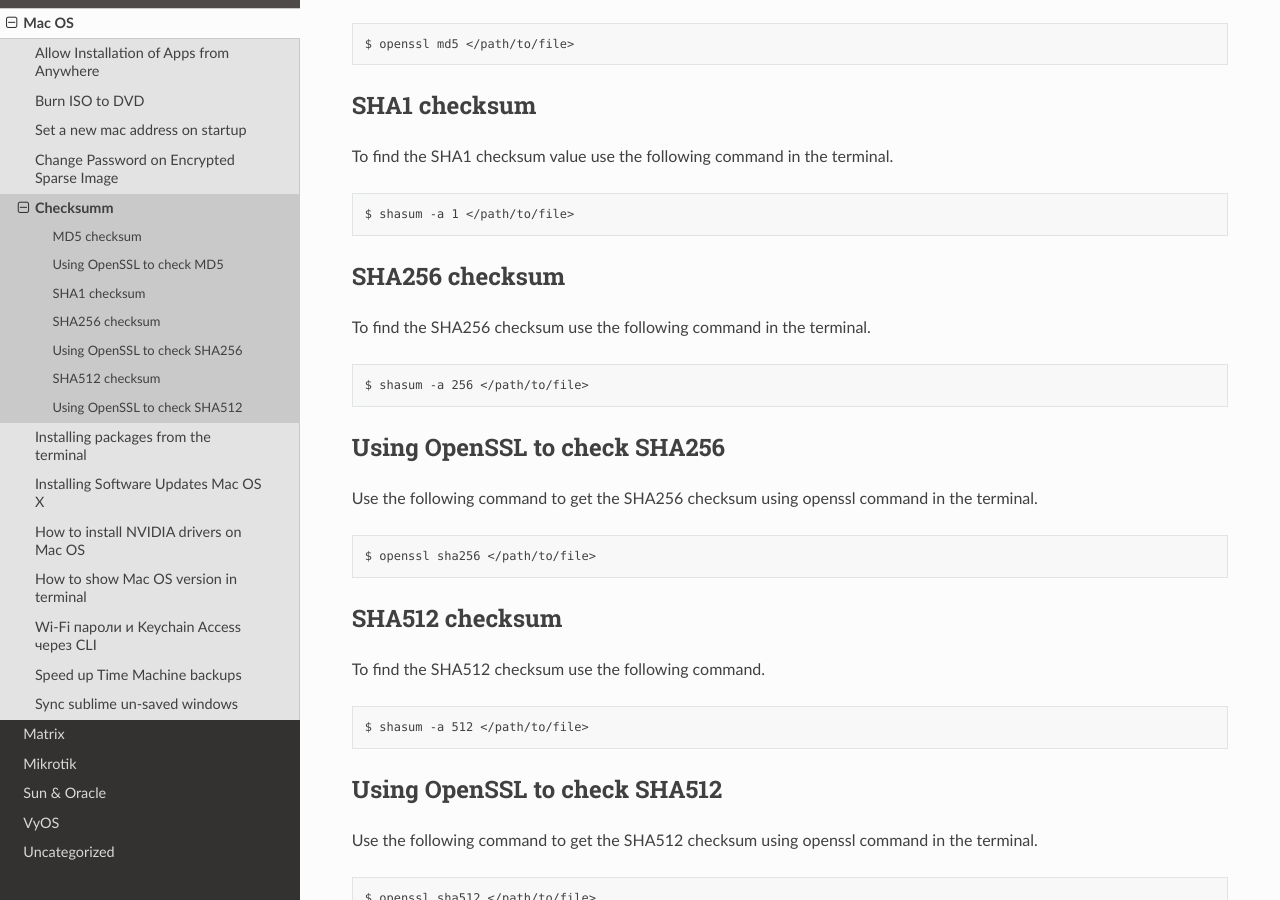
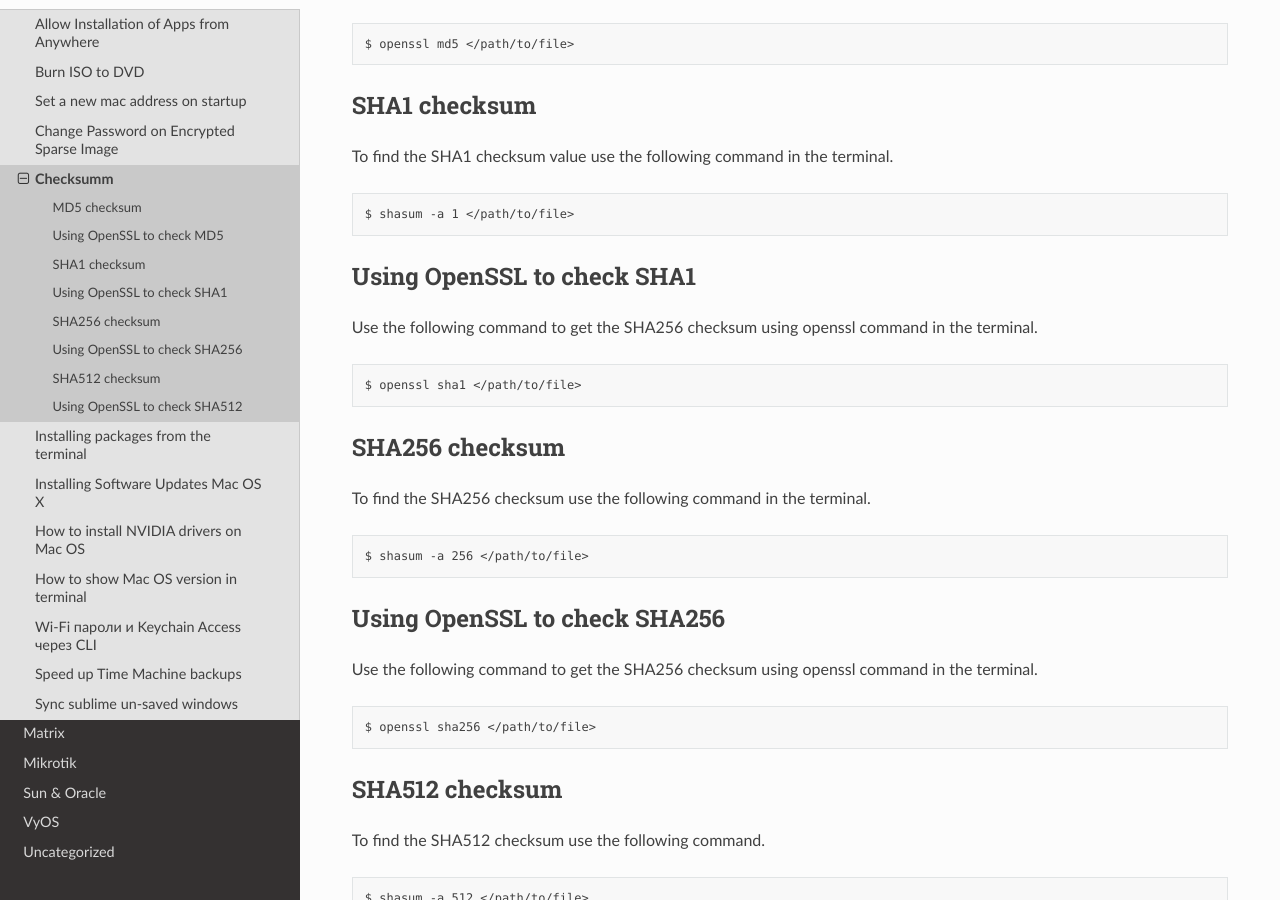
Before and after one commit to jeffscrum/jeffscrum.github.io, a Sphinx documentation site: the page built from source/mac/macos-checksumm.rst, in a window 1280 px wide and 900 px high, scrolled down 417 px. Built offline with Sphinx 7.4.7 and the Read the Docs theme 2.0.0, drawn with Linux system fonts in a browser that asks for light colours.

Commit message:
Update macos-checksumm.rst

```diff
--- a/source/mac/macos-checksumm.rst
+++ b/source/mac/macos-checksumm.rst
@@ -38,6 +38,16 @@ To find the SHA1 checksum value use the following command in the terminal.
    $ shasum -a 1 </path/to/file>
 
 
+Using OpenSSL to check SHA1
+~~~~~~~~~~~~~~~~~~~~~~~~~~~~~
+
+Use the following command to get the SHA256 checksum using openssl command in the terminal.
+
+.. code-block:: none
+
+   $ openssl sha1 </path/to/file>
+
+
 SHA256 checksum
 ~~~~~~~~~~~~~~~
 
```
